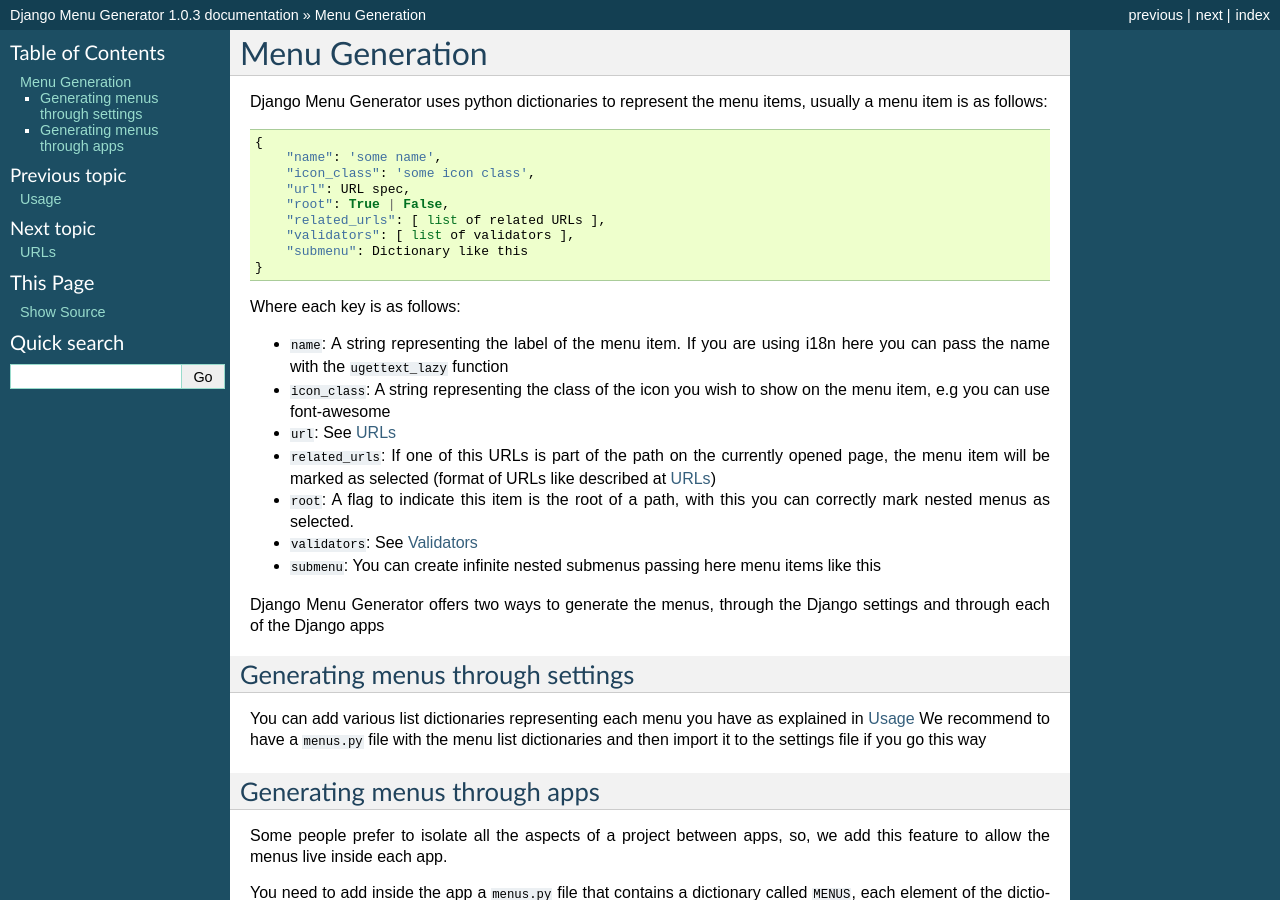
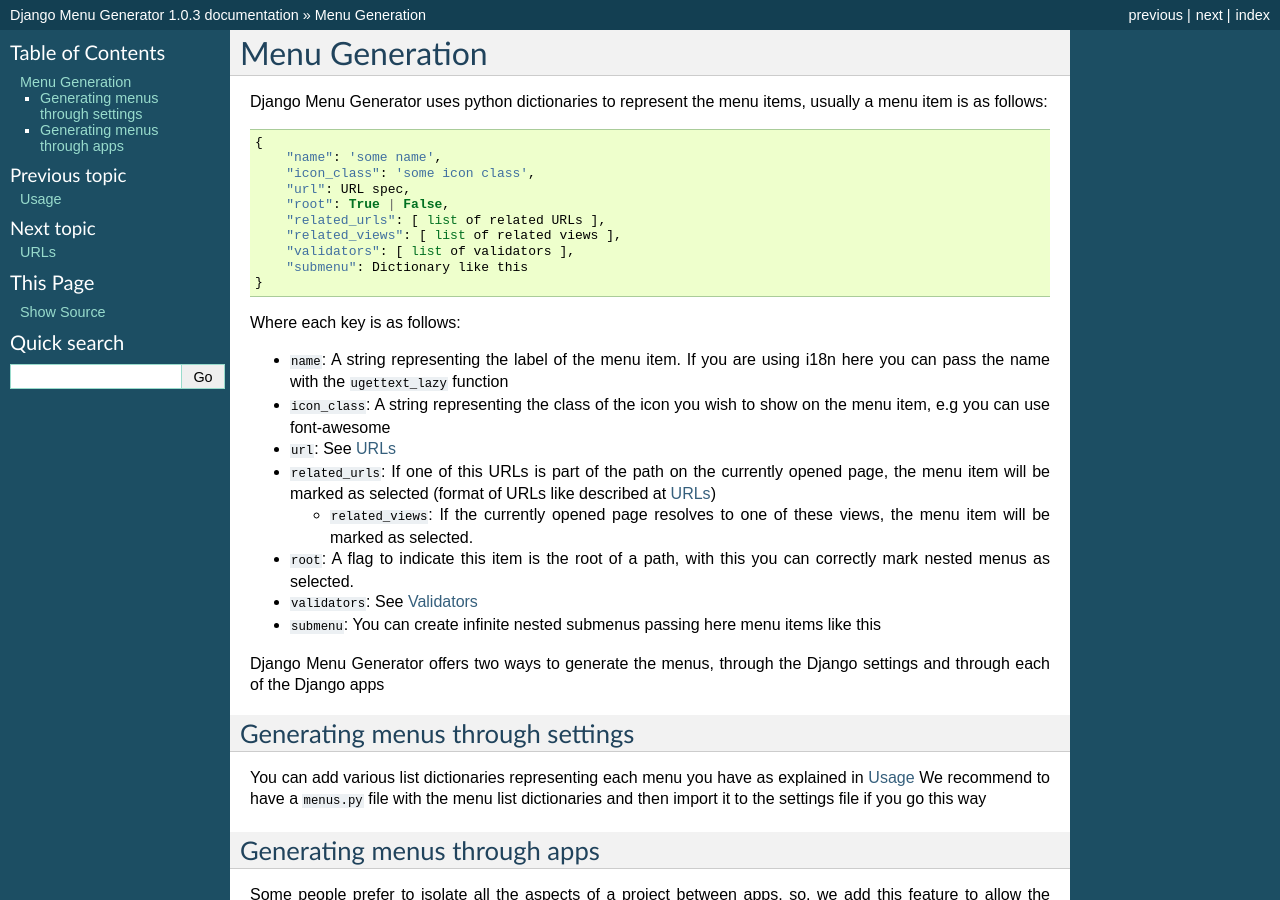
Before and after one commit to LaLogiaDePython/django-menu-generator, a Sphinx documentation site: the page built from docs/menugeneration.rst, in a window 1280 px wide and 900 px high. Built offline with Sphinx 7.4.7, drawn with Linux system fonts in a browser that asks for light colours.

Commit message:
Add documentation for related_views

```diff
--- a/docs/menugeneration.rst
+++ b/docs/menugeneration.rst
@@ -11,6 +11,7 @@ Django Menu Generator uses python dictionaries to represent the menu items, usua
         "url": URL spec,
         "root": True | False,
         "related_urls": [ list of related URLs ],
+        "related_views": [ list of related views ],
         "validators": [ list of validators ],
         "submenu": Dictionary like this
     }
@@ -24,6 +25,8 @@ Where each key is as follows:
 - ``url``: See :doc:`urls`
 
 - ``related_urls``: If one of this URLs is part of the path on the currently opened page, the menu item will be marked as selected (format of URLs like described at :doc:`urls`)
+
+  - ``related_views``: If the currently opened page resolves to one of these views, the menu item will be marked as selected.
 
 - ``root``: A flag to indicate this item is the root of a path, with this you can correctly mark nested menus as selected.
 
```
